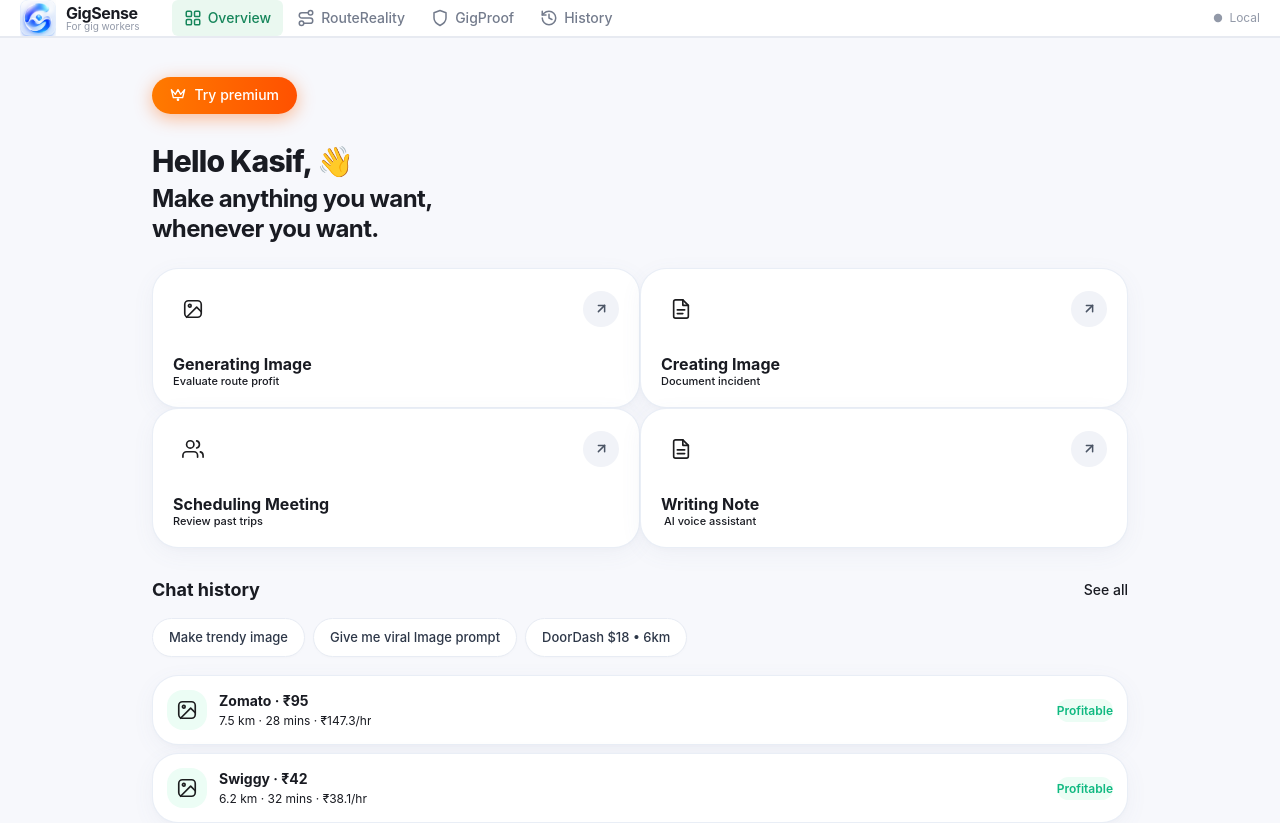
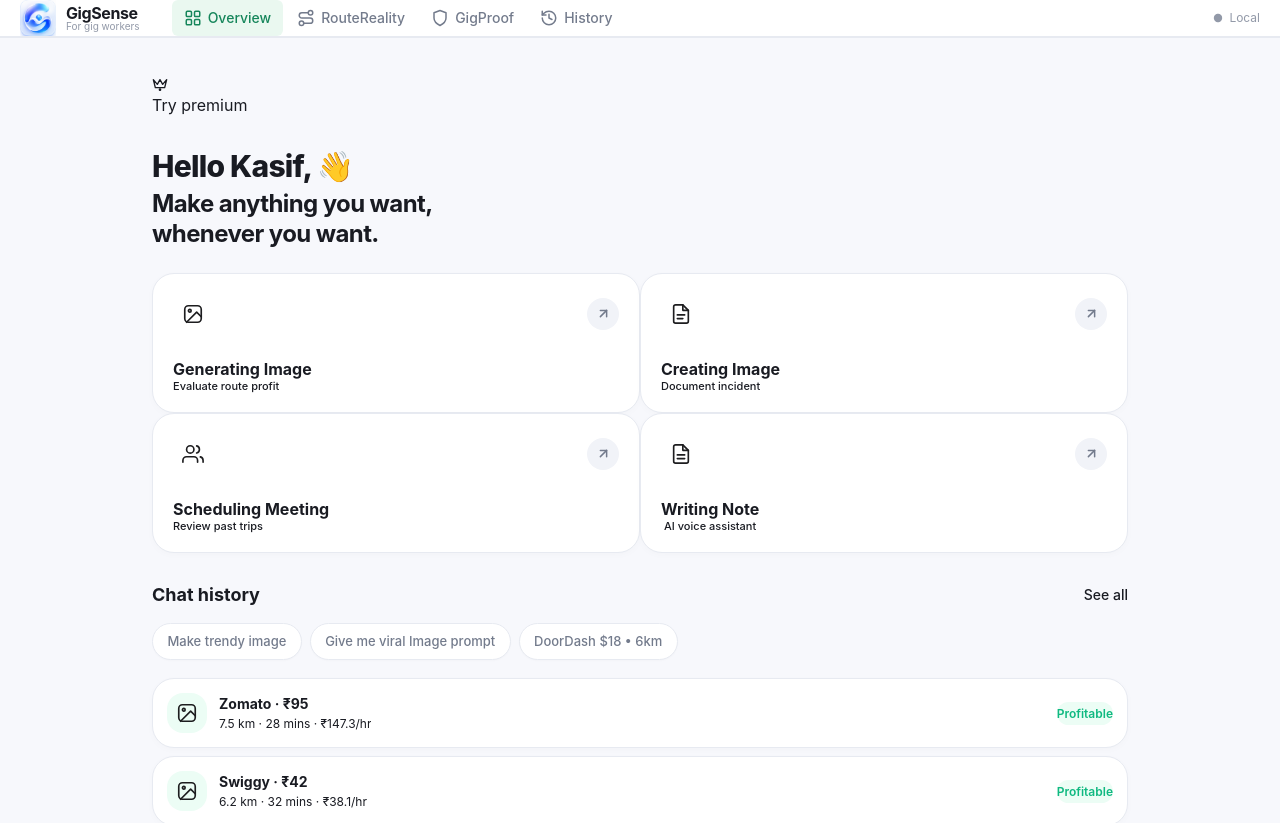
Before and after one commit to MdKasif0/GigSense, a Next.js app: page /dashboard in a window 1280 px wide. Shown: the top 823 px of the page. Built offline with nearby package versions, Linux system fonts and the light colour scheme.

Commit message:
refactor: update design system styles for modern UI components and buttons in globals.css

```diff
--- a/src/app/globals.css
+++ b/src/app/globals.css
@@ -962,81 +962,95 @@
 }
 .gs-card-modern {
   background: #ffffff;
-  border: 1px solid rgba(230, 235, 245, 0.85);
-  border-radius: 26px;
-  box-shadow: 0 6px 24px -2px rgba(100, 120, 160, 0.07), 0 2px 6px -1px rgba(0, 0, 0, 0.02);
-  transition: transform 0.2s cubic-bezier(0.16, 1, 0.3, 1), box-shadow 0.2s cubic-bezier(0.16, 1, 0.3, 1), border-color 0.2s ease;
+  border: 1px solid #E7EAF1;
+  border-radius: 22px;
+  box-shadow: 0 2px 10px -2px rgba(25, 27, 34, 0.03);
+  transition: transform 0.18s ease, box-shadow 0.18s ease, border-color 0.18s ease;
 }
 .gs-card-modern:hover {
-  transform: translateY(-2px);
-  box-shadow: 0 12px 32px -4px rgba(70, 95, 140, 0.12);
-  border-color: rgba(0, 102, 255, 0.25);
+  border-color: #D5DBE7;
+  box-shadow: 0 6px 20px -3px rgba(25, 27, 34, 0.06);
+}
+.gs-btn-pill-soft {
+  display: inline-flex;
+  align-items: center;
+  justify-content: center;
+  gap: 0.375rem;
+  width: 100%;
+  padding: 0.6rem 1rem;
+  border-radius: 14px;
+  background: #EDF3FF;
+  color: #0866F5;
+  font-size: 0.875rem;
+  font-weight: 600;
+  transition: background 0.15s ease, color 0.15s ease, transform 0.15s ease;
+  text-decoration: none;
+}
+.gs-btn-pill-soft:hover {
+  background: #E0EBFF;
+  color: #0654CC;
+}
+.gs-btn-pill-soft:active {
+  transform: scale(0.98);
 }
 .gs-arrow-btn {
   display: flex;
   align-items: center;
   justify-content: center;
-  width: 36px;
-  height: 36px;
+  width: 32px;
+  height: 32px;
   border-radius: 9999px;
-  background: #f1f3f8;
-  color: #4b5565;
+  background: #F1F3F8;
+  color: #737B8C;
   border: none;
   transition: background 0.18s ease, color 0.18s ease, transform 0.18s ease;
 }
 .gs-card-modern:hover .gs-arrow-btn {
-  background: #0066ff;
+  background: #0866F5;
   color: #ffffff;
-  transform: rotate(45deg);
 }
 .gs-chip {
   display: inline-flex;
   align-items: center;
   gap: 0.375rem;
-  padding: 0.5rem 1rem;
+  padding: 0.45rem 0.9rem;
   border-radius: 9999px;
   background: #ffffff;
-  border: 1px solid #e8ecf4;
+  border: 1px solid #E7EAF1;
   font-size: 0.8125rem;
   font-weight: 500;
-  color: #2d3748;
+  color: #737B8C;
   white-space: nowrap;
   cursor: pointer;
   transition: all 0.15s ease;
-  box-shadow: 0 1px 3px rgba(0, 0, 0, 0.02);
+  box-shadow: 0 1px 2px rgba(25, 27, 34, 0.02);
 }
 .gs-chip:hover {
-  border-color: #0066ff;
-  color: #0066ff;
-  background: #f4f8ff;
-  transform: translateY(-1px);
+  border-color: #0866F5;
+  color: #0866F5;
+  background: #EDF3FF;
+}
+.gs-composer-pill {
+  background: #ffffff;
+  border: 1px solid #E7EAF1;
+  border-radius: 9999px;
+  box-shadow: 0 2px 14px rgba(25, 27, 34, 0.04);
+  transition: border-color 0.18s ease, box-shadow 0.18s ease;
+}
+.gs-composer-pill:focus-within {
+  border-color: #0866F5;
+  box-shadow: 0 4px 18px rgba(8, 102, 245, 0.12);
 }
 .gs-input-pill {
-  background: rgba(255, 255, 255, 0.95);
-  backdrop-filter: blur(16px);
-  border: 1px solid #e8ecf4;
-  border-radius: 28px;
-  box-shadow: 0 10px 32px -4px rgba(100, 120, 160, 0.10);
+  background: #ffffff;
+  border: 1px solid #E7EAF1;
+  border-radius: 9999px;
+  box-shadow: 0 2px 14px rgba(25, 27, 34, 0.04);
   transition: border-color 0.18s ease, box-shadow 0.18s ease;
 }
 .gs-input-pill:focus-within {
-  border-color: #0066ff;
-  box-shadow: 0 12px 36px -4px rgba(0, 102, 255, 0.16);
-}
-.gs-premium-btn {
-  display: inline-flex;
-  align-items: center;
-  gap: 0.5rem;
-  padding: 0.45rem 1.15rem;
-  border-radius: 9999px;
-  background: linear-gradient(90deg, #ff7a00 0%, #ff5100 100%);
-  color: #ffffff;
-  font-size: 0.875rem;
-  font-weight: 500;
-  box-shadow: 0 4px 18px rgba(255, 95, 0, 0.42);
-  transition: transform 0.15s ease, box-shadow 0.15s ease;
-  cursor: pointer;
-  border: none;
+  border-color: #0866F5;
+  box-shadow: 0 4px 18px rgba(8, 102, 245, 0.12);
 }
 .gs-premium-btn:hover {
   transform: translateY(-1px);
```
